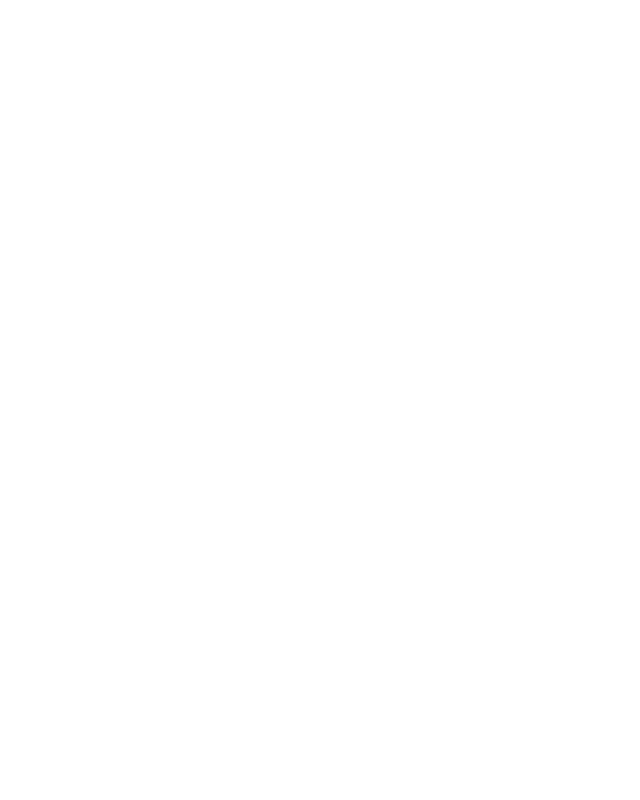
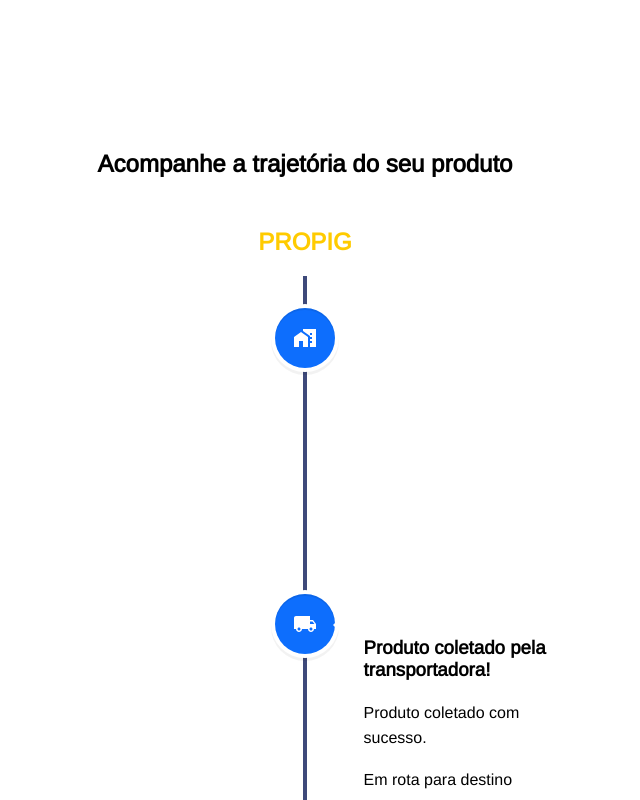
Before and after one commit to gustavoMarquesz/propig, a React (Create React App) app in the folder propig/: page / in a window 1280 px wide. Shown: the top 800 px of the page, without its empty margins (335-975 px from the left). Built offline with nearby package versions, Linux system fonts and the light colour scheme.

Commit message:
Time line de chegada do produto.

```diff
--- a/propig/package.json
+++ b/propig/package.json
@@ -3,12 +3,17 @@
   "version": "0.1.0",
   "private": true,
   "dependencies": {
+    "@emotion/react": "^11.10.6",
+    "@emotion/styled": "^11.10.6",
+    "@mui/icons-material": "^5.11.16",
+    "@mui/material": "^5.11.16",
     "@testing-library/jest-dom": "^5.16.5",
     "@testing-library/react": "^13.4.0",
     "@testing-library/user-event": "^13.5.0",
     "react": "^18.2.0",
     "react-dom": "^18.2.0",
     "react-scripts": "^5.0.1",
+    "react-vertical-timeline-component": "^3.6.0",
     "web-vitals": "^2.1.4"
   },
   "scripts": {
--- a/propig/src/App.js
+++ b/propig/src/App.js
@@ -1,11 +1,13 @@
 
 import LoginPage from './pages/LoginPage';
 import RegisterPage from './pages/RegisterPage';
+import TimeLine from './pages/TimeLine';
 
 
 function App() {
   return (
     <div className="App">
+      <TimeLine/>
 
     </div>
   );
--- /dev/null
+++ b/propig/src/pages/TimeLine.jsx
@@ -0,0 +1,48 @@
+import { VerticalTimeline, VerticalTimelineElement } from "react-vertical-timeline-component"
+import timeLine from "../styles/timeLine.css"
+
+import CheckCircleIcon from '@mui/icons-material/CheckCircle';
+import { MapsHomeWork } from "@mui/icons-material";
+import "react-vertical-timeline-component/style.min.css"
+import LocalShippingIcon from '@mui/icons-material/LocalShipping';
+
+import adressIcons from "../assets/adressIcons.svg"
+
+function TimeLine(){
+    return(
+        <section className="tl">
+            {/*<div className="div-img">
+                <img src={adressIcons}/>
+                <a>voltar a navegar</a>
+            </div>*/}
+           <div className="time-line">
+            <h1>Acompanhe a trajetória do seu produto</h1>
+            <h1><span>PROPIG</span></h1>
+            <VerticalTimeline  lineColor="#3e497a">
+                    <VerticalTimelineElement iconStyle={{background: "#0d6efd", color: "white"}} icon={<MapsHomeWork/>}>
+                        <h3>Produto disponível para coleta!</h3>
+                        <p>Nota fiscal emitida.</p>
+                        <p>Agurdando coleta da transportadora</p>
+                    </VerticalTimelineElement>
+
+                    <VerticalTimelineElement iconStyle={{background: "#0d6efd", color: "white"}} icon={<LocalShippingIcon/>}>
+                        <h3>Produto coletado pela transportadora!</h3>
+                        <p>Produto coletado com sucesso.</p>
+                        <p>Em rota para destino</p>
+                    </VerticalTimelineElement>
+
+
+                    <VerticalTimelineElement iconStyle={{background: "green", color: "white"}} icon={<CheckCircleIcon/>}>
+                        <h4>Produto entregue!</h4>
+                        <h5>recebido: 04/04/2023</h5>
+
+                    </VerticalTimelineElement>
+            </VerticalTimeline>
+           </div>
+
+        </section>
+    )
+
+}
+
+export default TimeLine
--- /dev/null
+++ b/propig/src/styles/timeLine.css
@@ -0,0 +1,44 @@
+@import url('https://fonts.googleapis.com/css2?family=Arimo&display=swap');
+
+.tl{
+    display: flex;
+    justify-content: center;
+    align-items: center;
+}
+.tl span{
+    color: #ffcb00;
+}
+
+.tl h1{
+    font-family: 'Arimo', sans-serif;
+    display: flex;
+    align-items: center;
+    margin-top: 50px;
+    position: relative;
+    justify-content: center;
+}
+
+
+.time-line{
+    width: 50%;
+    font-family: 'Arimo', sans-serif;
+    position: relative;
+    margin-top: 100px;
+}
+
+.div-img{
+    gap: 55px;
+    display: flex;
+    flex-direction: column;
+    justify-content: center;
+    align-items: center;
+}
+
+.div-img a{
+    cursor: pointer;
+    margin-left: 350px;
+    position: relative;
+}
+.div-img img{
+    width: 600px;
+}
```
Also changed, not shown: propig/src/assets/adressIcons.svg (added), 1 other file (tests, documents, lock files or other folders).
